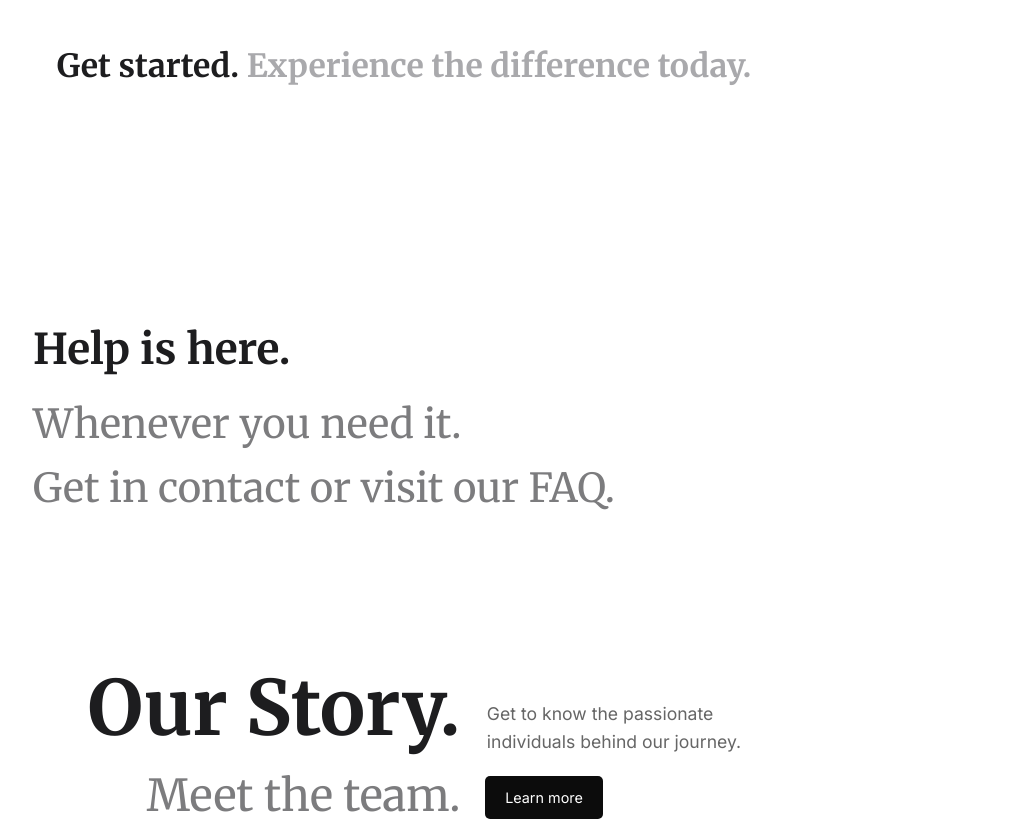
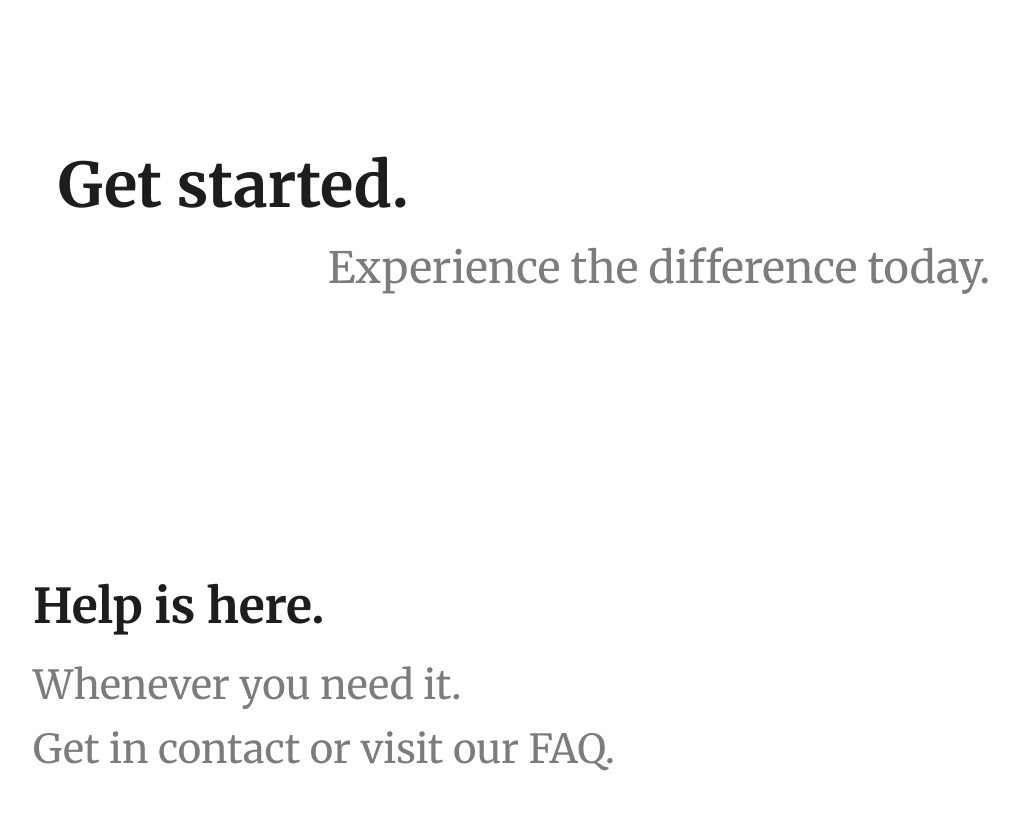
Before and after one commit to JoeSinnott/RecipEase, a React (Create React App) app in the folder frontend/: page / in a window 1280 px wide. Shown: the part 2180-3001 px from the top of the page, without its empty margins (66-1085 px from the left). Built offline with nearby package versions, Linux system fonts and the light colour scheme.

Commit message:
Added get started heading and made extra text hoverable link

```diff
--- a/frontend/src/components/Features.js
+++ b/frontend/src/components/Features.js
@@ -1,4 +1,6 @@
 import React, { useEffect } from 'react';
+import { Link } from "react-router-dom";
+
 
 const Features = () => {
   useEffect(() => {
@@ -10,7 +12,7 @@ const Features = () => {
           }
         });
       },
-      { threshold: 0.015 } // Triggers when 1.5% of the element is visible
+      { threshold: 0.01 } // Triggers when 1% of the element is visible
     );
 
     const elements = document.querySelectorAll(".animate");
@@ -62,6 +64,7 @@ const Features = () => {
           The Recipease experience. <span className="extra-text animate">Do even more with our services.</span>
         </h3>
 
+
         <div className="service-cards-container">
           <div className="service-card">
             <h4>Meal Prep</h4>
@@ -91,13 +94,17 @@ const Features = () => {
             <h4>Allergen-Free Options</h4>
             <p>Filter meals based on your dietary restrictions.</p>
           </div>
-          {/* Add more cards as needed */}
+          {/* Add as many more cards as needed */}
         </div>
 
 
-        <h3 className="choose-us-heading animate">
-          Get started. <span className="extra-text animate">Experience the difference today.</span>
-        </h3>
+        <h1 className="get-started-heading animate">
+          Get started.
+          <Link to="/recipes" className="extra-text animate"><br/>
+            Experience the difference today.
+          </Link>
+        </h1>
+
 
 
         <h1 className="fourth-heading animate">
--- a/frontend/src/styles/Recipes.css
+++ b/frontend/src/styles/Recipes.css
@@ -180,14 +180,6 @@
 }
 
 
-.choose-us-heading {
-  color: #1d1d1f;
-  text-align: left; /* Align 'Why Choose Us?' to the left */
-  margin-left: -340px; /* Optional: Adds a little padding to the left for space */
-  font-size: 24px; /* Optional: Adjust font size as needed */
-  margin-top: 80px; /* Add space at the top to move it down */
-}
-
 .third-heading {
   color: #1d1d1f;
   text-align: left;
@@ -209,7 +201,6 @@
 
 /* Initially hidden elements */
 .features-heading,
-.choose-us-heading,
 .third-heading
  {
   opacity: 0;
@@ -259,7 +250,7 @@
   word-wrap: break-word;
   margin-left: -500px;
   margin-bottom: 100px;
-  transition-delay: 1.3s;
+  transition-delay: 0.9s;
   margin-top: 1.5rem;
 }
 
@@ -276,15 +267,15 @@
 
 
 .fourth-heading {
-  font-size: 2.65rem;
+  font-size: 3rem;
   font-weight: bold;
   text-align: left;
   color: #1d1d1f;
   white-space: normal;
   word-wrap: break-word;
   margin-left: -500px;
-  margin-bottom: 3rem;
-  transition-delay: 0.4s;
+  margin-bottom: 100px;
+  transition-delay: 0.2s;
   margin-top: 200px;
 }
 
@@ -296,7 +287,7 @@
   color: #7c7c7e;
   margin-top: 0.5rem;
   margin-bottom: 3.5rem;
-  transition-delay: 0.7s; /* Extra text appears slightly after the main heading */
+  transition-delay: 0.6s; /* Extra text appears slightly after the main heading */
 }
 
 .fifth-heading {
@@ -308,7 +299,7 @@
   word-wrap: break-word;
   margin-left: -600px;
   margin-bottom: 2rem;
-  transition-delay: 0.4s;
+  transition-delay: 0.3s;
   margin-top: 1.5rem;
 }
 
@@ -321,7 +312,7 @@
   color: #7c7c7e;
   margin-top: -0.5rem;
   margin-bottom: 3.5rem;
-  transition-delay: 0.4s; /* Extra text appears slightly after the fifth heading */
+  transition-delay: 0.3s; /* Extra text appears slightly after the fifth heading */
 }
 
 .story-description {
@@ -414,7 +405,7 @@
   font-size: 0.9rem;
   text-decoration: none;
   border-radius: 5px;
-  transition-delay: 1.3s; /* Extra text appears slightly after the main heading */
+  transition-delay: 1.4s; /* Extra text appears slightly after the main heading */
 }
 
 .lead-btn:hover {
@@ -428,6 +419,7 @@
 
 /* Container for the cards */
 .service-cards-container {
+  margin-bottom: 75px;
   display: flex;
   overflow-x: auto; /* Enable horizontal scrolling */
   overflow-y: hidden; /* Prevent vertical scrolling */
@@ -482,3 +474,53 @@
   white-space: normal; /* Ensure text wraps */
   word-wrap: break-word; /* Break long words */
 }
+
+/* Get Started heading */
+.get-started-heading {
+  font-size: 3.85rem;
+  font-weight: bold;
+  text-align: left;
+  color: #1d1d1f;
+  white-space: normal;
+  word-wrap: break-word;
+  margin-left: -100px;
+  margin-bottom: 10px;
+  transition-delay: 0.4s;
+  margin-top: 100px;
+}
+
+/* Extra Text (Clickable Link) */
+.get-started-heading .extra-text {
+  margin-left: 270px;
+  display: block;
+  font-size: 2.7rem;
+  font-weight: normal;
+  color: #7c7c7e;
+  margin-top: -70px;
+  margin-bottom: 3.5rem;
+  text-decoration: none;
+
+  /* Smooth initial appearance */
+  opacity: 0;
+  transform: translateY(5px);
+  transition: opacity 0.3s ease 1.46s, transform 0.3s ease 1.46s;
+}
+
+/* When fully loaded, make it visible */
+.get-started-heading .extra-text.animate {
+  opacity: 1;
+  transform: translateY(0);
+}
+
+/* Modern Subtle Hover Effect */
+.get-started-heading .extra-text:hover {
+  color: #737374; /* Slightly darker for emphasis */
+  opacity: 1; /* Keeps it clean */
+  transform: scale(1.02); /* Subtle enlargement */
+  transition: color 0.25s ease-out, transform 0.25s ease-out, opacity 0.25s ease-out;
+}
+
+/* Ensures smooth return when hovering out */
+.get-started-heading .extra-text:not(:hover) {
+  transition: color 0.25s ease-in, transform 0.25s ease-in, opacity 0.25s ease-in;
+}
```
